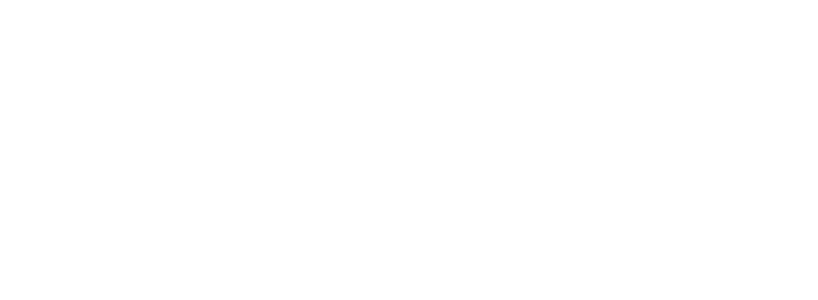
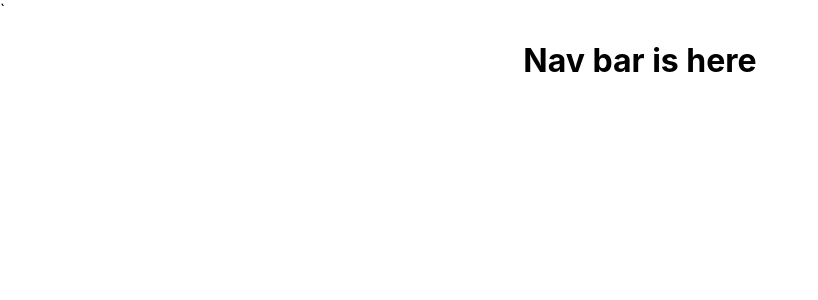
Before and after one commit to Innovatorsajjad/My_Shop-7-Assingment-9, a React (Create React App) app: page / in a window 1280 px wide. Shown: the top 300 px of the page, without its empty margins (0-818 px from the left). Built offline with nearby package versions, Linux system fonts and the light colour scheme.

Commit message:
browser router added

```diff
--- a/package.json
+++ b/package.json
@@ -8,6 +8,7 @@
     "@testing-library/user-event": "^13.5.0",
     "react": "^18.0.0",
     "react-dom": "^18.0.0",
+    "react-router-dom": "^6.3.0",
     "react-scripts": "5.0.0",
     "web-vitals": "^2.1.4"
   },
--- a/src/App.js
+++ b/src/App.js
@@ -1,10 +1,10 @@
-import logo from './logo.svg';
 import './App.css';
+import Navbar from './components/Navbar/Navbar';
 
 function App() {
   return (
     <div className="App">
-
+      <Navbar/>
     </div>
   );
 }
--- a/src/components/Navbar/Navbar.js
+++ b/src/components/Navbar/Navbar.js
@@ -0,0 +1,11 @@
+import React from 'react';
+
+const Navbar = () => {
+    return (
+        <div>
+            <h1>Nav bar is here</h1>
+        </div>
+    );
+};
+
+export default Navbar;
--- a/src/index.js
+++ b/src/index.js
@@ -3,10 +3,13 @@
 import './index.css';
 import App from './App';
 import reportWebVitals from './reportWebVitals';
+import { BrowserRouter } from 'react-router-dom';
 
 ReactDOM.render(
   <React.StrictMode>
-    <App />
+  `<BrowserRouter>
+  <App />
+  </BrowserRouter>
   </React.StrictMode>,
   document.getElementById('root')
 );
```
Also changed, not shown: public/Review.json (+6 -6 lines), 1 other file (tests, documents, lock files or other folders).
